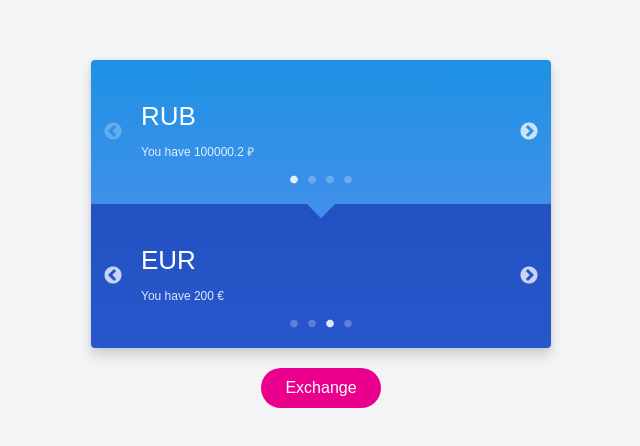
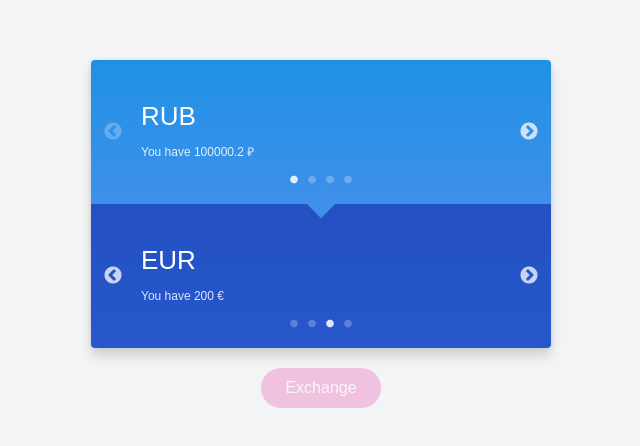
Before and after one commit to annasychugina/app-exchange, a React app: page / in a window 1280 px wide. Shown: the part 166-612 px from the top of the page, without its empty margins (319-959 px from the left). Built offline with nearby package versions, Linux system fonts and the light colour scheme; no server answers.

Commit message:
fix: validators

```diff
--- a/src/actions/exchangeCurrency.ts
+++ b/src/actions/exchangeCurrency.ts
@@ -1,4 +1,4 @@
-import {Currency} from '../types/types';
+import {Currency, FormCurrencyState} from '../types/types';
 
 export enum ExchangeActionType {
   EXCHANGE_MONEY = 'EXCHANGE_MONEY',
@@ -6,8 +6,7 @@ export enum ExchangeActionType {
 interface ExchangeMoneyPayload {
   currencyFrom: Currency;
   currencyTo: Currency;
-  valueTo: number;
-  valueFrom: number;
+  form: FormCurrencyState;
 }
 interface ExchangeMoneyAction {
   payload: ExchangeMoneyPayload;
--- /dev/null
+++ b/src/hooks/useFormState.tsx
@@ -0,0 +1,84 @@
+import React, {useEffect, useState} from 'react';
+import {CurrencyBlockType, FormInitialCurrencyState} from '../types/types';
+import {normalizeCurrencyValue} from '../utils/normalizers';
+
+export interface SubmitCallback {
+  (e: React.SyntheticEvent<HTMLElement, Event> | null): void;
+}
+
+export interface ValidateCallback {
+  (): {isValid: boolean; errorMessage?: string};
+}
+
+export const useCurrencyForm = (
+  handleSubmitCallback: SubmitCallback,
+  validateOnSubmitCallback: ValidateCallback,
+  initialFormValues: FormInitialCurrencyState,
+  rate: number,
+) => {
+  const [form, setForm] = useState(initialFormValues);
+  const [errorMessage, setError] = useState('');
+  const [success, setSuccess] = useState(false);
+  const [submitting, setSubmitting] = useState(false);
+  const [updateFieldName, setUpdateFieldName] = useState('');
+
+  useEffect(() => {
+    if (!updateFieldName) {
+      return;
+    }
+    const resultRate = updateFieldName === CurrencyBlockType.currencyFrom ? 1 / rate : rate;
+    const currencyValue = updateFieldName === CurrencyBlockType.currencyFrom ? form.currencyFrom : form.currencyTo;
+
+    if (!currencyValue || !resultRate) {
+      return;
+    }
+    const normalizedCurrencyValue = normalizeCurrencyValue(resultRate, currencyValue);
+
+    const name =
+      updateFieldName === CurrencyBlockType.currencyFrom
+        ? CurrencyBlockType.currencyTo
+        : updateFieldName === CurrencyBlockType.currencyFrom;
+
+    setForm(state => {
+      return {...state, [name as string]: normalizedCurrencyValue};
+    });
+  }, [updateFieldName, rate, form.currencyFrom, form.currencyTo]);
+
+  const validateOnSubmit = (): string | undefined => {
+    const {isValid, errorMessage = ''} = validateOnSubmitCallback();
+    if (!isValid) {
+      setError(errorMessage);
+      return errorMessage;
+    }
+  };
+
+  const handleChange = (floatValue: number, name: string): void => {
+    setForm(state => {
+      return {...state, [name]: floatValue};
+    });
+    setUpdateFieldName(name);
+  };
+
+  const handleExchange = (e: React.SyntheticEvent<HTMLElement, Event> | null) => {
+    const errorMessage = validateOnSubmit();
+
+    if (!errorMessage) {
+      setSubmitting(false);
+      handleSubmitCallback(e);
+      setSuccess(true);
+    } else {
+      setSubmitting(false);
+      setSuccess(false);
+    }
+  };
+
+  return {
+    handleChange,
+    handleExchange,
+    setForm,
+    form,
+    errorMessage,
+    submitting,
+    success,
+  };
+};
--- a/src/ui/button/button.module.css
+++ b/src/ui/button/button.module.css
@@ -17,7 +17,6 @@
   &:disabled {
     opacity: .2;
     pointer-events: none;
-    cursor: not-allowed;
   }
 
   &:hover {
--- a/src/ui/exchange-block/exchange-block.tsx
+++ b/src/ui/exchange-block/exchange-block.tsx
@@ -5,7 +5,7 @@ import {FormattedInput} from '../formatted-input/formatted-input';
 import {Slider} from '../slider/slider';
 import {CURRENCY_SYMBOL_MAP} from '../../constants/currency';
 import {resourcesTemplate} from '../../utils/resourcesTemplate';
-import {formattedRate} from '../../utils/formatters';
+import {formattedValue} from '../../utils/formatters';
 import resources from './config.json';
 
 import s from './exchange-block.module.css';
@@ -55,7 +55,7 @@ export const ExchangeBlock: React.FC<Props> = ({
               <p className={s.text}>
                 {' '}
                 {resourcesTemplate(resources.ExchangeBlock.balanceText, {
-                  balance: String(balance),
+                  balance: formattedValue(balance),
                   currency: CURRENCY_SYMBOL_MAP[currency],
                 })}
               </p>
@@ -65,7 +65,7 @@ export const ExchangeBlock: React.FC<Props> = ({
                 <p className={cn(s.text, s.text_rate)}>
                   {resourcesTemplate(resources.ExchangeBlock.currencyRateText, {
                     currencyTo: `${CURRENCY_SYMBOL_MAP[currencyTo]}`,
-                    currencyFrom: `${CURRENCY_SYMBOL_MAP[currencyFrom]}${formattedRate(rate)}`,
+                    currencyFrom: `${CURRENCY_SYMBOL_MAP[currencyFrom]}${formattedValue(rate)}`,
                   })}
                 </p>
               </div>
--- a/src/ui/exchange-widget/exchange-widget-container.tsx
+++ b/src/ui/exchange-widget/exchange-widget-container.tsx
@@ -1,23 +1,26 @@
 import React, {useEffect, useState} from 'react';
 import {useSelector, shallowEqual} from 'react-redux';
-import {Currency, CurrencyBlockType, GlobalState, InputValueState} from '../../types/types';
+import {Currency, FormInitialCurrencyState, GlobalState} from '../../types/types';
 import {useDispatch} from 'react-redux';
 import {updateRatesForCurrency} from '../../actions/updateRates';
 import {CURRENCIES} from '../../constants/currency';
 import {ExchangeWidgetView} from './exchange-widget-view';
-import {normalizeCurrencyValue} from '../../utils/normalizers';
 import {exchangeCurrency} from '../../actions/exchangeCurrency';
 import {addNotification} from '../../actions/notification';
+import {checkBalance} from '../../utils/validators';
+import {useCurrencyForm} from '../../hooks/useFormState';
 
 interface Props {}
+
+const initialFormValues: FormInitialCurrencyState = {
+  currencyFrom: null,
+  currencyTo: null,
+};
 
 export const ExchangeWidgetContainer: React.FC<Props> = () => {
   const dispatch = useDispatch();
   const [currencyFrom, setCurrencyFrom] = useState<Currency>(CURRENCIES[0]);
   const [currencyTo, setCurrencyTo] = useState<Currency>(CURRENCIES[2]);
-  const [valueFrom, setValueFrom] = useState<InputValueState>(null);
-  const [valueTo, setValueTo] = useState<InputValueState>(null);
-  const [updateFieldName, setUpdateFiedName] = useState('');
   useEffect(() => {
     if (currencyTo === currencyFrom) {
       return;
@@ -37,6 +40,30 @@ export const ExchangeWidgetContainer: React.FC<Props> = () => {
   const rates = useSelector((state: GlobalState) => state.rates, shallowEqual);
   const userBalance = useSelector((state: GlobalState) => state.userBalance, shallowEqual);
   const currencyToRates = rates[currencyTo];
+  const currencyFromRate = currencyToRates && currencyToRates.loaded && currencyToRates.rates[currencyFrom];
+  const validateOnSubmit = () => {
+    return checkBalance({currencyFrom, valueFrom: form.currencyFrom, userBalance});
+  };
+
+  const handleExchangeCallBack = (e: React.SyntheticEvent<HTMLElement> | null) => {
+    dispatch(exchangeCurrency({currencyFrom, currencyTo, form}));
+  };
+
+  const {form, success, submitting, errorMessage, handleChange, handleExchange} = useCurrencyForm(
+    handleExchangeCallBack,
+    validateOnSubmit,
+    initialFormValues,
+    currencyFromRate,
+  );
+
+  useEffect(() => {
+    if (submitting) return;
+    if (success) {
+      dispatch(addNotification([{text: 'Exchange success!', variant: 'success'}]));
+    } else if (errorMessage) {
+      dispatch(addNotification([{text: errorMessage, variant: 'error'}]));
+    }
+  }, [success, submitting, dispatch, errorMessage]);
 
   const handleCurrencyFromChange = (currency: Currency): void => {
     setCurrencyFrom(currency);
@@ -46,55 +73,21 @@ export const ExchangeWidgetContainer: React.FC<Props> = () => {
     setCurrencyTo(currency);
   };
 
-  const handleExchange = (e: React.SyntheticEvent<HTMLElement> | null) => {
-    if (!valueTo || !valueFrom) {
-      return;
-    }
-
-    if (valueFrom > userBalance[currencyFrom]) {
-      return;
-    }
-
-    dispatch(exchangeCurrency({currencyFrom, currencyTo, valueTo, valueFrom}));
-    dispatch(addNotification([{text: 'Exchange success!', variant: 'success'}]));
-  };
-
-  const currencyFromRate = currencyToRates && currencyToRates.loaded && currencyToRates.rates[currencyFrom];
-
-  useEffect(() => {
-    if (!updateFieldName) {
-      return;
-    }
-    const resultRate = updateFieldName === CurrencyBlockType.currencyFrom ? 1 / currencyFromRate : currencyFromRate;
-    const currencyValue = updateFieldName === CurrencyBlockType.currencyFrom ? valueFrom : valueTo;
-
-    if (!currencyValue || !resultRate) {
-      return;
-    }
-    const normalizedCurrencyValue = normalizeCurrencyValue(resultRate, currencyValue);
-    updateFieldName === CurrencyBlockType.currencyFrom
-      ? setValueTo(normalizedCurrencyValue)
-      : setValueFrom(normalizedCurrencyValue);
-  }, [updateFieldName, currencyFromRate, valueFrom, valueTo]);
-
-  const handleCurrencyValueChange = (floatValue: number, fieldName: string): void => {
-    fieldName === CurrencyBlockType.currencyFrom ? setValueFrom(floatValue) : setValueTo(floatValue);
-    setUpdateFiedName(fieldName);
-  };
   return (
     <ExchangeWidgetView
       currencyTo={currencyTo}
       currencyFrom={currencyFrom}
-      valueFrom={valueFrom}
-      valueTo={valueTo}
+      valueFrom={form.currencyFrom}
+      valueTo={form.currencyTo}
       balanceFrom={userBalance[currencyFrom]}
       balanceTo={userBalance[currencyTo]}
-      handleCurrencyValueChange={handleCurrencyValueChange}
+      handleCurrencyValueChange={handleChange}
       handleCurrencyToChange={handleCurrencyToChange}
       handleCurrencyFromChange={handleCurrencyFromChange}
       isRateLoading={Boolean(currencyToRates) && currencyToRates.loading}
       rate={currencyFromRate}
       handleExchange={handleExchange}
+      disabled={!form.currencyFrom || !form.currencyTo}
     />
   );
 };
--- a/src/ui/exchange-widget/exchange-widget-view.tsx
+++ b/src/ui/exchange-widget/exchange-widget-view.tsx
@@ -20,6 +20,7 @@ interface Props {
   isRateLoading: boolean;
   valueFrom?: InputValueState;
   valueTo?: InputValueState;
+  disabled: boolean;
 }
 
 export const ExchangeWidgetView: React.FC<Props> = ({
@@ -35,6 +36,7 @@ export const ExchangeWidgetView: React.FC<Props> = ({
   isRateLoading,
   balanceFrom,
   balanceTo,
+  disabled,
 }) => {
   return (
     <section className={s.root}>
@@ -61,7 +63,12 @@ export const ExchangeWidgetView: React.FC<Props> = ({
           inputValue={String(valueTo)}
         />
       </div>
-      <Button className={s.submitBtn} onClick={handleExchange} title={resources.ExchangeWidget.buttonTitle}>
+      <Button
+        disabled={disabled}
+        className={s.submitBtn}
+        onClick={handleExchange}
+        title={resources.ExchangeWidget.buttonTitle}
+      >
         {resources.ExchangeWidget.buttonText}
       </Button>
     </section>
--- a/src/utils/formatters.ts
+++ b/src/utils/formatters.ts
@@ -1 +1 @@
-export const formattedRate = (rate: number): string => String(Math.round(rate * 100) / 100);
+export const formattedValue = (rate: number): string => String(Math.round(rate * 100) / 100);
--- a/src/utils/normalizers.ts
+++ b/src/utils/normalizers.ts
@@ -1,3 +1,3 @@
-export const normalizeCurrencyValue = (rate: string, currencyValue: number): number => {
-  return Math.round(+rate * currencyValue * 100) / 100;
+export const normalizeCurrencyValue = (rate: number, currencyValue: number): number => {
+  return Math.round(rate * currencyValue * 100) / 100;
 };
--- /dev/null
+++ b/src/utils/validators.ts
@@ -0,0 +1,22 @@
+import {Currency, CurrentBalanceConfig} from '../types/types';
+
+const errorMessage = 'You do not have enough money in your account';
+const errorRequired = 'No values for exchange';
+export const checkBalance = ({
+  currencyFrom,
+  valueFrom,
+  userBalance,
+}: {
+  currencyFrom: Currency;
+  valueFrom: number | null;
+  userBalance: CurrentBalanceConfig;
+}): {isValid: boolean; errorMessage?: string} => {
+  if (!valueFrom) {
+    return {isValid: false, errorMessage: errorRequired};
+  }
+  if (valueFrom > userBalance[currencyFrom]) {
+    return {isValid: false, errorMessage};
+  }
+
+  return {isValid: true};
+};
```
Also changed, not shown: src/store/reducers/exchange-reducer.ts (+6 -3 lines), src/types/types.ts (+10 -0 lines), src/ui/notistack/notistack.tsx (+3 -4 lines), 2 other files (tests, documents, lock files or other folders).
